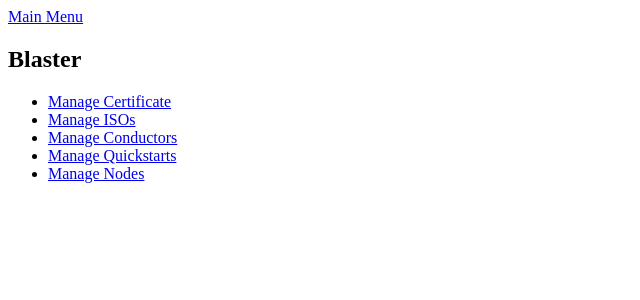
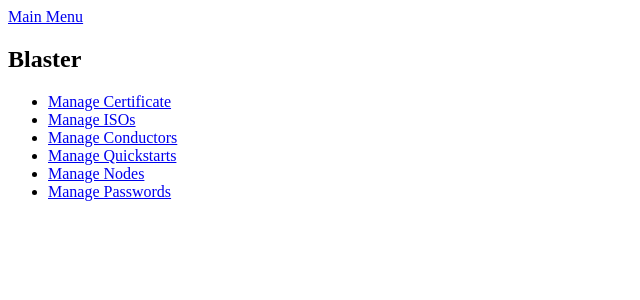
Before and after one commit to 128technology/blaster, a Flask app: page / in a window 1280 px wide. Shown: the top 300 px of the page, without its empty margins (0-640 px from the left). Run offline with Flask 2, Linux system fonts and the light colour scheme.

Commit message:
Added Link for password management

```diff
--- a/webapp/blaster/templates/menu.html
+++ b/webapp/blaster/templates/menu.html
@@ -8,6 +8,7 @@
       <li><a href="{{ url_for('conductor.menu') }}">Manage Conductors</a>
       <li><a href="{{ url_for('manage_quickstart.menu') }}">Manage Quickstarts</a>
       <li><a href="{{ url_for('node.menu') }}">Manage Nodes</a>
+      <li><a href="{{ url_for('password.menu') }}">Manage Passwords</a>
   </ul>
 </nav>
 {% endblock %}
```
